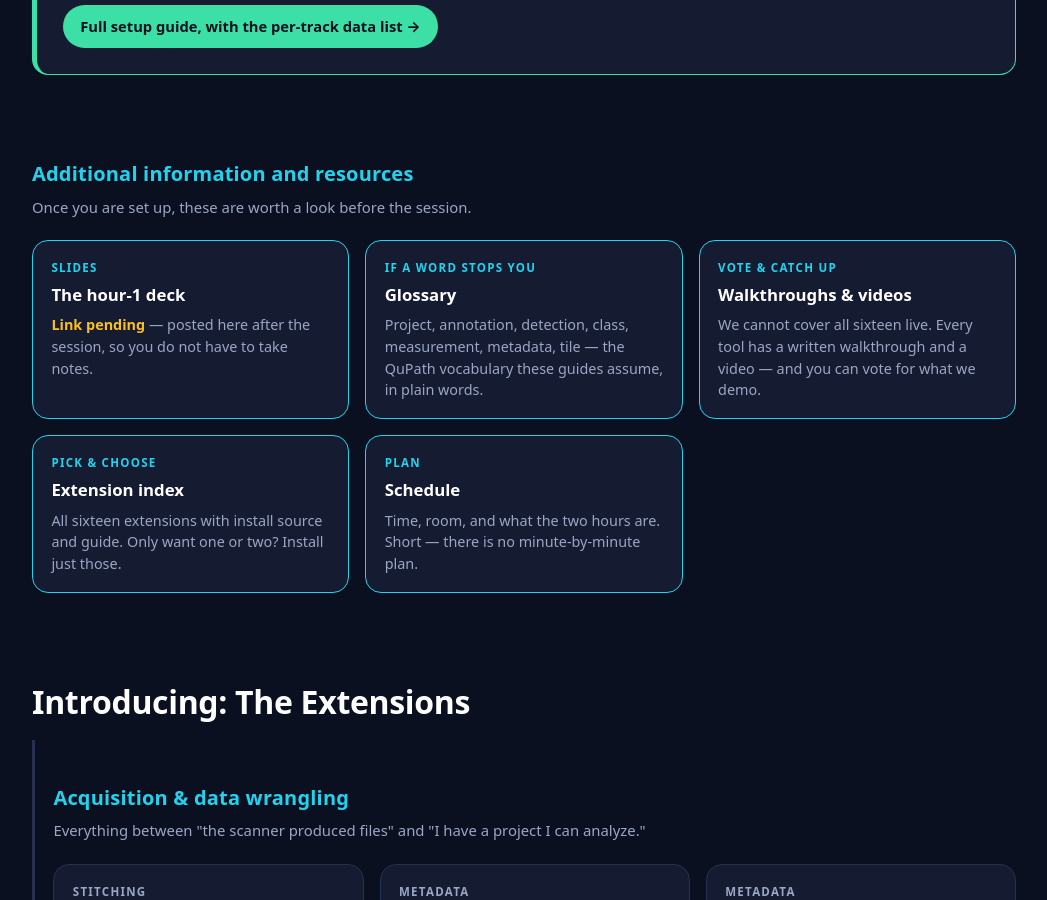
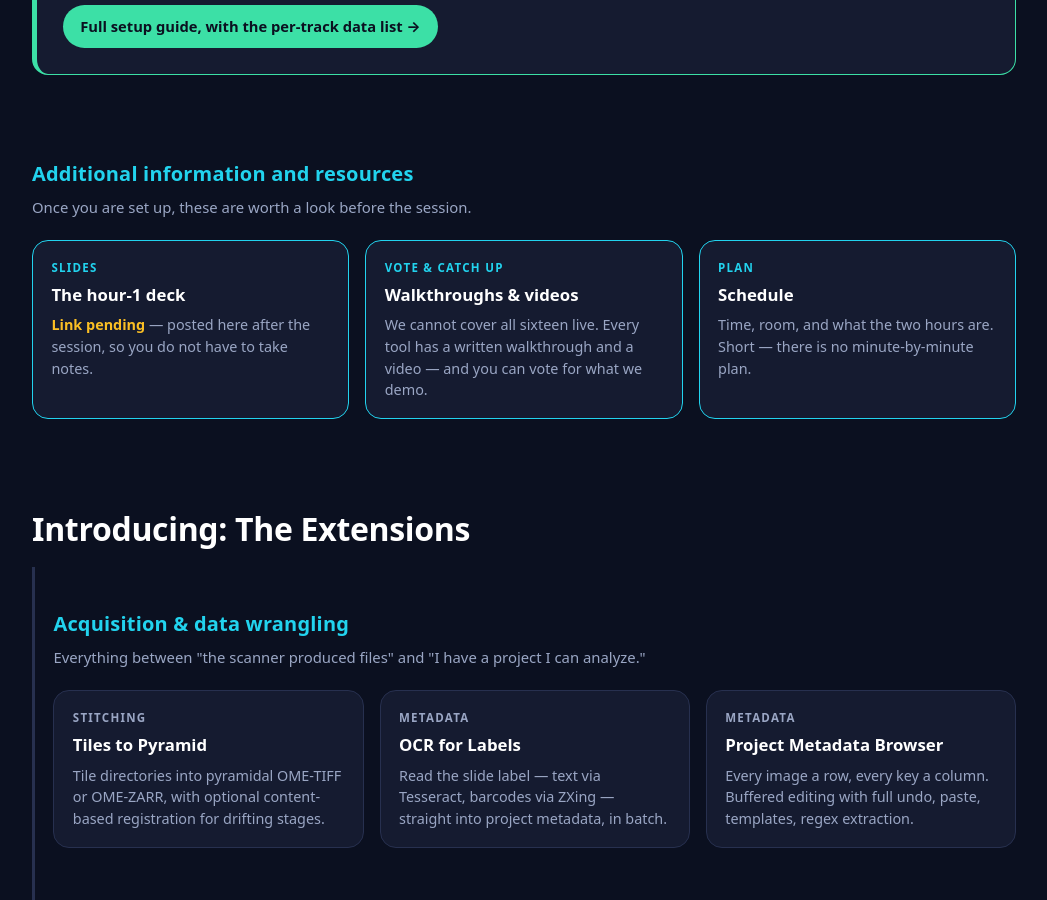
Before and after one commit to MichaelSNelson/BINA-I2K-2026-QuPath-Extensions, a Jekyll site: the page index.html, which Jekyll copies as it is, in a window 1280 px wide and 900 px high, scrolled down 1621 px. Shown: the whole window, without its empty margins (116-1163 px from the left). Built offline with Jekyll 4.4.1, drawn with Linux system fonts in a browser that asks for light colours.

Commit message:
Trim the resources section back to three cards
It had drifted from three to five. The Extension index card duplicated the
'Introducing: The Extensions' section directly below it, which is the index.
The Glossary card was mine; the glossary is better reached from inside a
guide, at the moment a word actually stops someone, and it is still linked
from twelve of them.

Both pages stay reachable: extensions.html from two other places on the
landing page and five docs pages.

Claude-Session: https://claude.ai/code/session_01KwiACUr5MacuDvqp74c96o

```diff
--- a/index.html
+++ b/index.html
@@ -149,20 +149,10 @@ footer{border-top:1px solid var(--hair); margin-top:2rem; padding:1.6rem 0 4rem;
       <h3>The hour-1 deck</h3>
       <p><span class="todo">Link pending</span> &mdash; posted here after the session, so you do not have to take notes.</p>
     </a>
-    <a class="card hero" href="docs/glossary.html">
-      <div class="k">If a word stops you</div>
-      <h3>Glossary</h3>
-      <p>Project, annotation, detection, class, measurement, metadata, tile &mdash; the QuPath vocabulary these guides assume, in plain words.</p>
-    </a>
     <a class="card hero" href="docs/walkthroughs.html">
       <div class="k">Vote &amp; catch up</div>
       <h3>Walkthroughs &amp; videos</h3>
       <p>We cannot cover all sixteen live. Every tool has a written walkthrough and a video &mdash; and you can vote for what we demo.</p>
-    </a>
-    <a class="card hero" href="docs/extensions.html">
-      <div class="k">Pick &amp; choose</div>
-      <h3>Extension index</h3>
-      <p>All sixteen extensions with install source and guide. Only want one or two? Install just those.</p>
     </a>
     <a class="card hero" href="docs/schedule.html">
       <div class="k">Plan</div>
```
